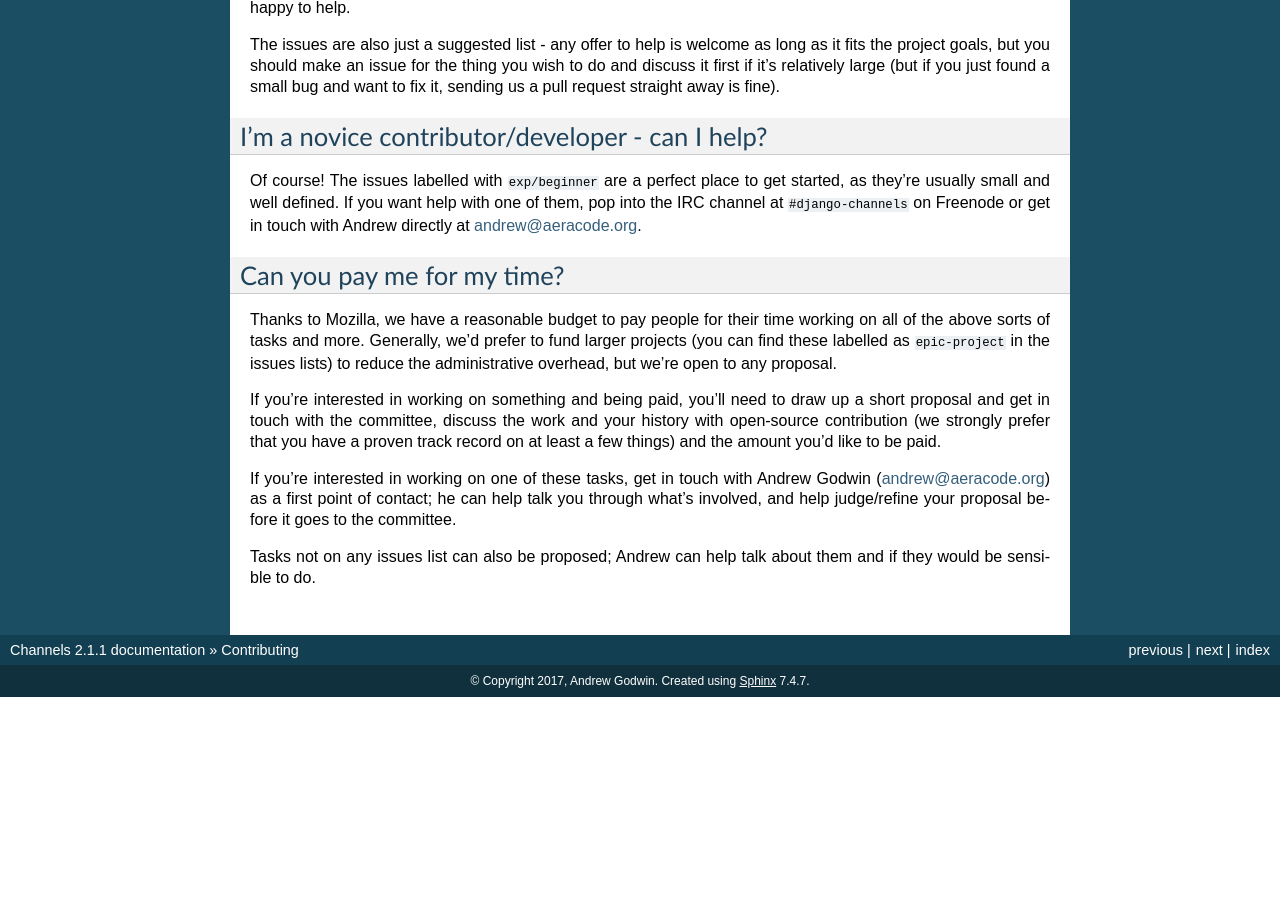
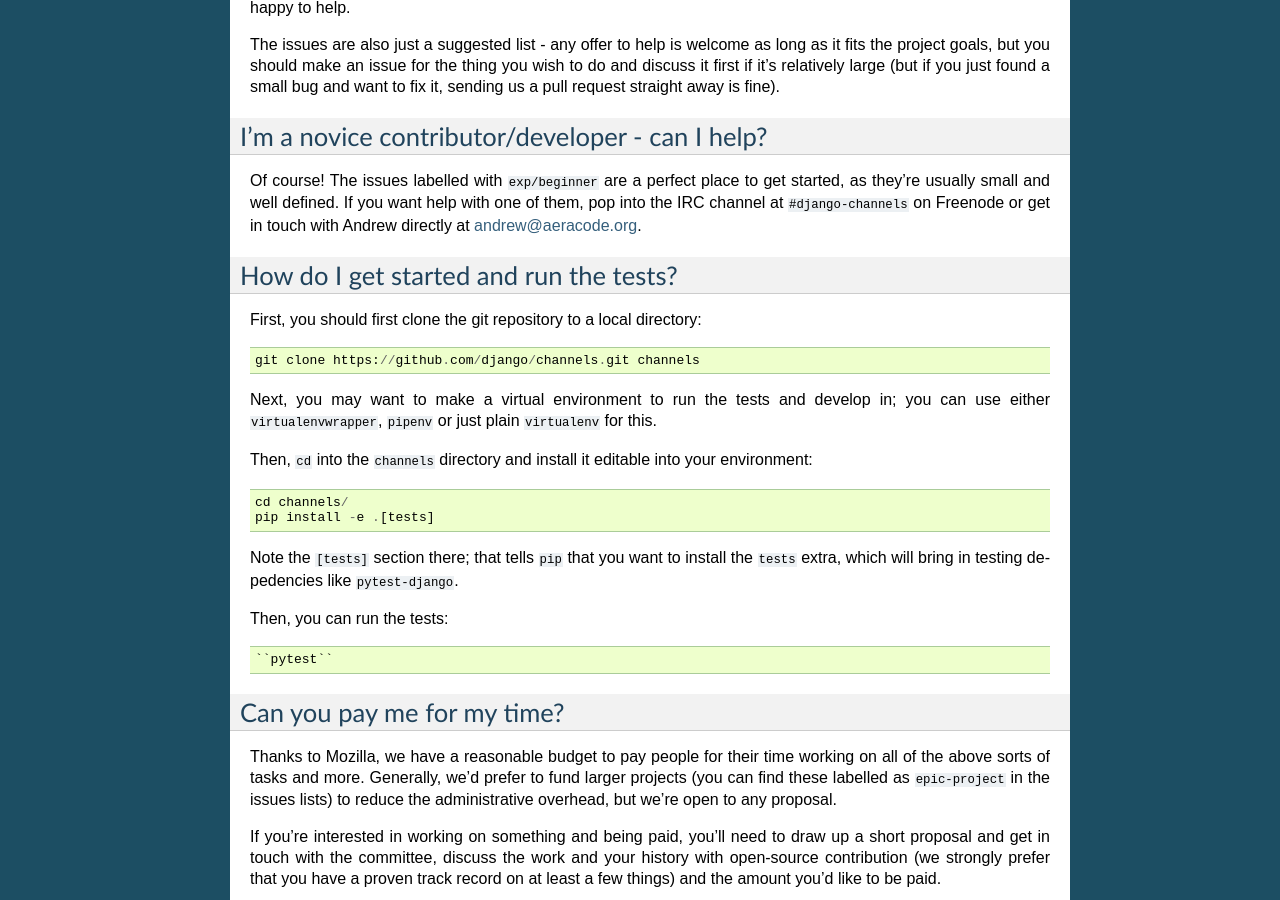
Before and after one commit to phillipchain/DjangoChannels, a Sphinx documentation site: the page built from docs/contributing.rst, in a window 1280 px wide and 900 px high, scrolled down 787 px. Built offline with Sphinx 7.4.7, drawn with Linux system fonts in a browser that asks for light colours; before the commit the page ends 1484 px from its top, so only the background shows below that; some of the changed text lies outside the part shown.

Commit message:
Add testing/dev docs stub

```diff
--- a/docs/contributing.rst
+++ b/docs/contributing.rst
@@ -56,6 +56,32 @@ one of them, pop into the IRC channel at ``#django-channels`` on Freenode or
 get in touch with Andrew directly at andrew@aeracode.org.
 
 
+How do I get started and run the tests?
+---------------------------------------
+
+First, you should first clone the git repository to a local directory::
+
+    git clone https://github.com/django/channels.git channels
+
+Next, you may want to make a virtual environment to run the tests and develop
+in; you can use either ``virtualenvwrapper``, ``pipenv`` or just plain
+``virtualenv`` for this.
+
+Then, ``cd`` into the ``channels`` directory and install it editable into
+your environment::
+
+    cd channels/
+    pip install -e .[tests]
+
+Note the ``[tests]`` section there; that tells ``pip`` that you want to install
+the ``tests`` extra, which will bring in testing depedencies like
+``pytest-django``.
+
+Then, you can run the tests::
+
+    ``pytest``
+
+
 Can you pay me for my time?
 ---------------------------
 
```
